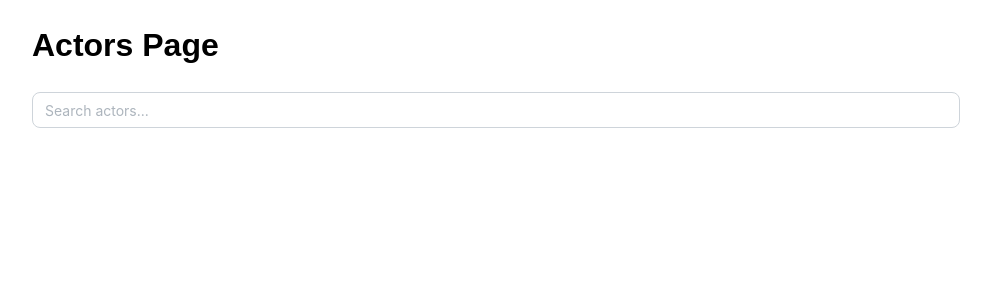
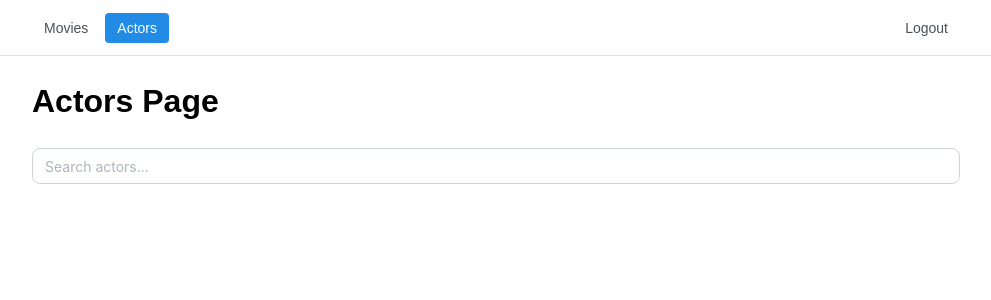
Before and after one commit to nirch/movie-app-techtroop-may26, a React (Vite) app: page /actors in a window 1280 px wide. Shown: the top 300 px of the page, without its empty margins (144-1135 px from the left). Built offline with nearby package versions, Linux system fonts and the light colour scheme.

Commit message:
mantine navbar + navigation

```diff
--- /dev/null
+++ b/src/components/Navbar.jsx
@@ -0,0 +1,47 @@
+import { useState } from "react";
+import { Burger, Container, Group } from "@mantine/core";
+import { useDisclosure } from "@mantine/hooks";
+import classes from "./Navbar.module.css";
+import { NavLink } from "react-router";
+
+
+export function Navbar() {
+  const [opened, { toggle }] = useDisclosure(false);
+
+  return (
+    <header className={classes.header}>
+      <Container size="md" className={classes.inner}>
+        <Group gap={5} visibleFrom="xs">
+          <NavLink
+            to="/movies"
+            className={({ isActive }) =>
+              isActive ? classes.link + " " + classes.active : classes.link
+            }
+          >
+            Movies
+          </NavLink>
+          <NavLink
+            to="/actors"
+            className={({ isActive }) =>
+              isActive ? classes.link + " " + classes.active : classes.link
+            }
+          >
+            Actors
+          </NavLink>
+        </Group>
+        <Group gap={5} visibleFrom="xs">
+          <NavLink
+            to="/"
+            className={({ isActive }) =>
+              isActive ? classes.link + " " + classes.active : classes.link
+            }
+          >
+            Logout
+          </NavLink>
+        </Group>
+
+        <Burger opened={opened} onClick={toggle} hiddenFrom="xs" size="sm" />
+      </Container>
+    </header>
+  );
+}
--- /dev/null
+++ b/src/components/Navbar.module.css
@@ -0,0 +1,37 @@
+.header {
+  height: 56px;
+  margin-bottom: 20px;
+  background-color: var(--mantine-color-body);
+  border-bottom: 1px solid light-dark(var(--mantine-color-gray-3), var(--mantine-color-dark-4));
+}
+
+.inner {
+  height: 56px;
+  display: flex;
+  justify-content: space-between;
+  align-items: center;
+}
+
+.link {
+  display: block;
+  line-height: 1;
+  padding: 8px 12px;
+  border-radius: var(--mantine-radius-sm);
+  text-decoration: none;
+  color: light-dark(var(--mantine-color-gray-7), var(--mantine-color-dark-0));
+  font-size: var(--mantine-font-size-sm);
+  font-weight: 500;
+
+  @mixin hover {
+    background-color: light-dark(var(--mantine-color-gray-0), var(--mantine-color-dark-6));
+  }
+
+  [data-mantine-color-scheme] &.active {
+    background-color: var(--mantine-color-blue-filled);
+    color: var(--mantine-color-white);
+  }
+}
+
+.active {
+  color: red;
+}
--- a/src/pages/ActorsPage.jsx
+++ b/src/pages/ActorsPage.jsx
@@ -3,6 +3,7 @@ import SearchBox from "../components/SearchBox";
 import { useEffect, useState } from "react";
 import axios from "axios";
 import ActorCard from "../components/ActorCard";
+import { Navbar } from "../components/Navbar";
 
 const hardCodedResults = ["Item1", "Item2", "Item3"];
 
@@ -31,6 +32,8 @@ export default function ActorsPage() {
   }
 
   return (
+    <>
+      <Navbar />
       <Container size="md">
         <h1>Actors Page</h1>
         <SearchBox
@@ -48,5 +51,6 @@ export default function ActorsPage() {
           ))}
         </Grid>
       </Container>
+    </>
   );
 }
--- a/src/pages/MoviesPage.css
+++ b/src/pages/MoviesPage.css
@@ -1,7 +1,3 @@
-.movies-page {
-  max-width: 1200px;
-  margin: 0 auto;
-}
 
 .movies-filter {
   display: flex;
--- a/src/pages/MoviesPage.jsx
+++ b/src/pages/MoviesPage.jsx
@@ -2,6 +2,8 @@ import Movie from "../components/Movie";
 import "./MoviesPage.css";
 import moviesJson from "../data/movies.json";
 import { useState } from "react";
+import { Container } from "@mantine/core";
+import { Navbar } from "../components/Navbar";
 
 export default function MoviesPage() {
   const [movies, setMovies] = useState(moviesJson);
@@ -24,7 +26,9 @@ export default function MoviesPage() {
   }
 
   return (
-    <div className="movies-page">
+    <>
+      <Navbar />
+      <Container size="md" className="movies-page">
         <h1>Movies Page</h1>
         <div className="movies-filter">
           <input
@@ -42,10 +46,11 @@ export default function MoviesPage() {
             key={movie.id}
             movie={movie}
             selected={movie === selectedMovie}
-          onSelected={movie => setSelectedMovie(movie)}
+            onSelected={(movie) => setSelectedMovie(movie)}
             // onSelected={setSelectedMovie}
           />
         ))}
-    </div>
+      </Container>
+    </>
   );
 }
```
Lines whose indentation alone changed are shown as unchanged.
